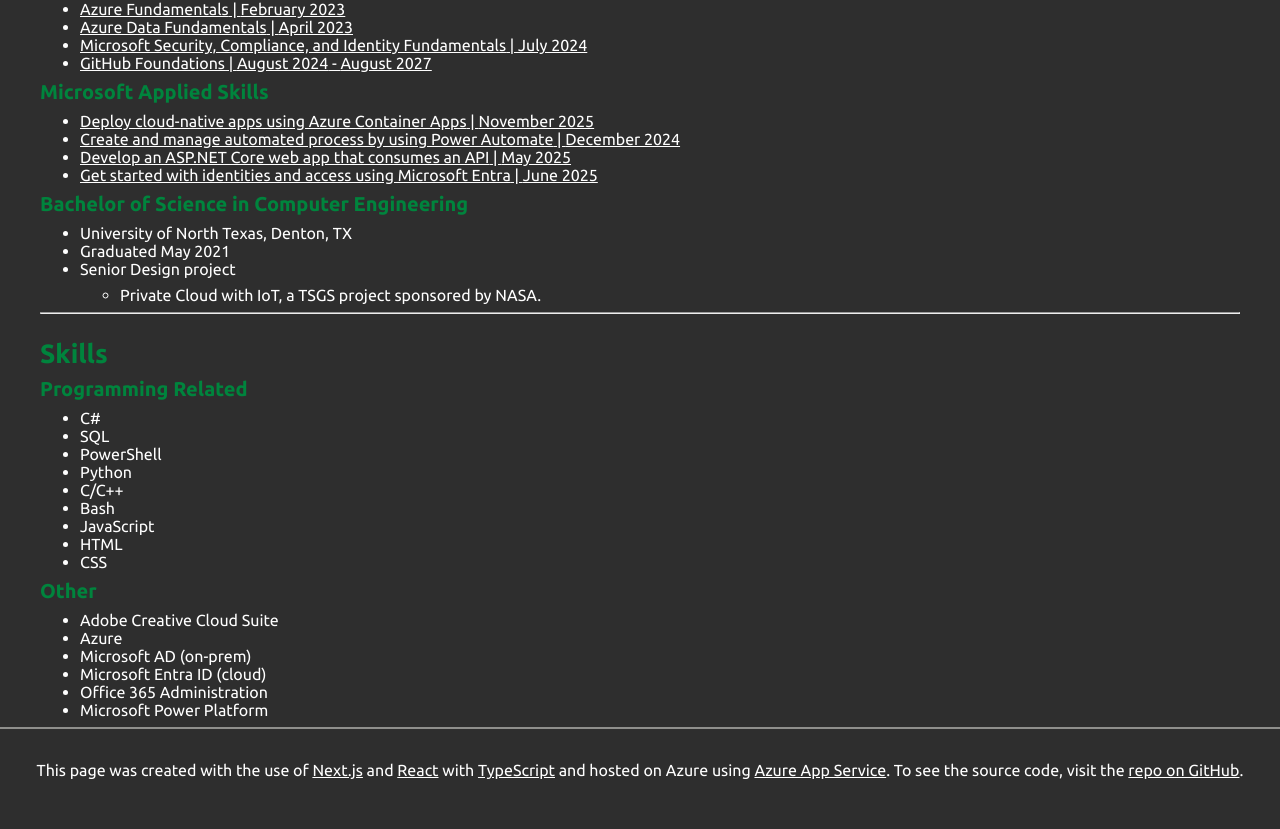
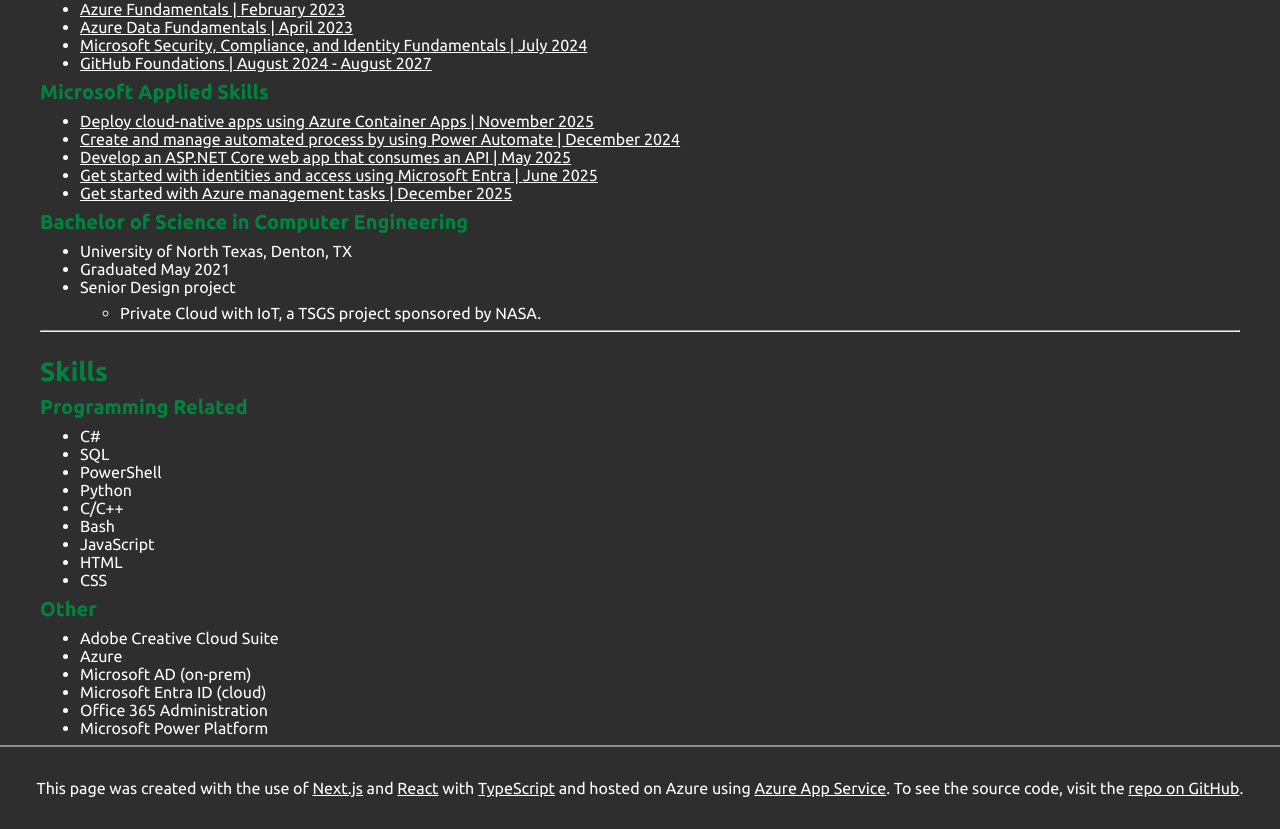
Before and after one commit to MicahWW/MicahWW, a Next.js app: page / in a window 1280 px wide. Shown: the part 2006-2835 px from the top of the page. Built offline with nearby package versions, Linux system fonts and the light colour scheme.

Commit message:
New MS Applied skill

```diff
--- a/src/app/page.tsx
+++ b/src/app/page.tsx
@@ -62,6 +62,12 @@
             new Date(2025, 5, 22),
             null,
             "https://learn.microsoft.com/en-us/users/micah-w-warren/credentials/b76cc1616b256dfd"
+        ),
+        new certificationModel(
+            "Get started with Azure management tasks",
+            new Date(2025, 11, 12),
+            null,
+            "https://learn.microsoft.com/en-us/users/micah-w-warren/credentials/e6efa0a83137e634"
         )
     ];
 
```
